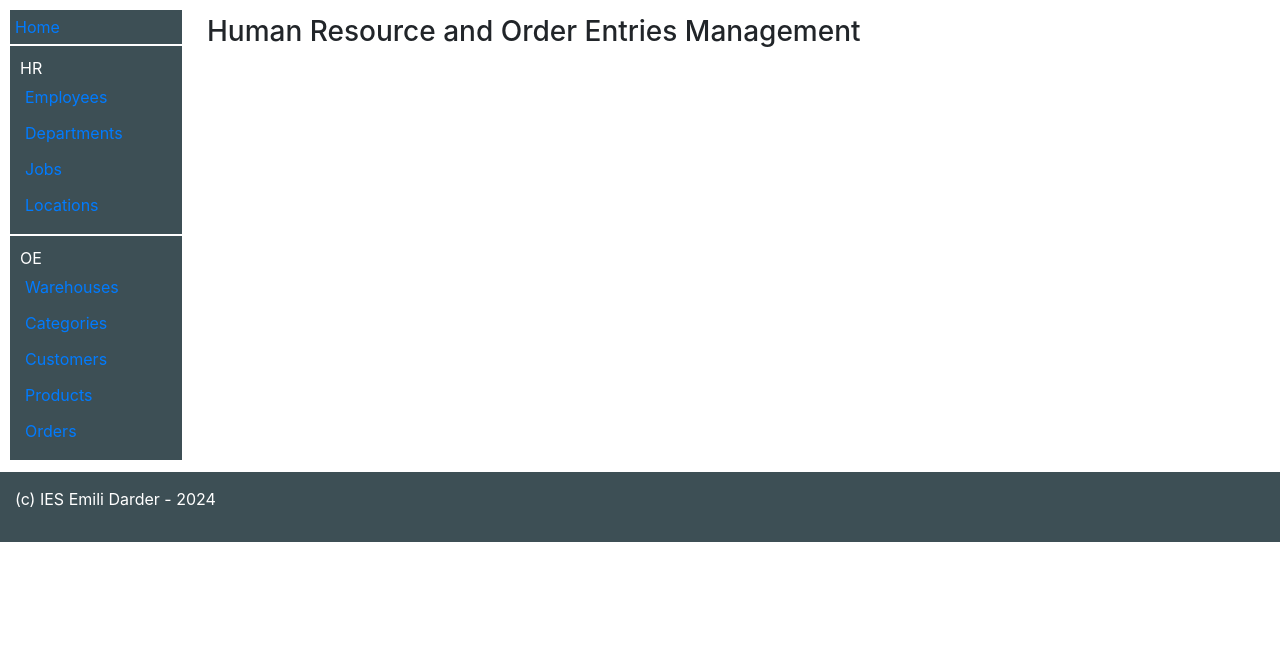
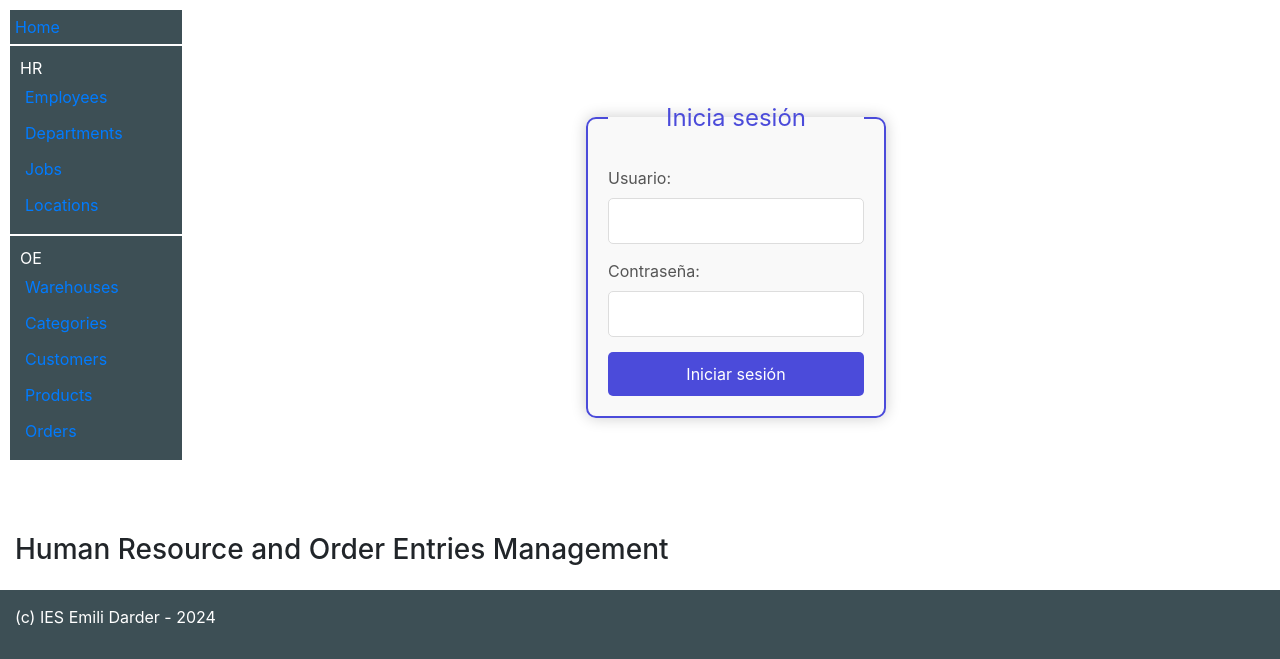
Before and after one commit to olmedix/proyecto-CRUD, a PHP site: page / in a window 1280 px wide. Shown: the part 86-745 px from the top of the page. Run offline with PHP 8.4, Linux system fonts and the light colour scheme.

Commit message:
funcionando el login/logout. falta arreglar el archivo logout

```diff
--- a/index.php
+++ b/index.php
@@ -4,6 +4,7 @@
 <head>
     <meta charset="UTF-8">
     <link rel="stylesheet" href="./src/css/estils.css">
+    <link rel="stylesheet" href="./src/css/login.css">
     <title>Human Resource</title>
     <link rel="stylesheet" href="https://stackpath.bootstrapcdn.com/bootstrap/4.5.2/css/bootstrap.min.css">
     <link rel="stylesheet" href="https://maxcdn.bootstrapcdn.com/font-awesome/4.7.0/css/font-awesome.min.css">
@@ -55,6 +56,24 @@
             </ul>
         </div>
 
+        <fieldset id="login__container">
+            <legend>Inicia sesión</legend>
+
+            <form action="login.php" method="POST">
+                <label for="username">Usuario:</label>
+                <input type="text" id="username" name="username" required>
+
+                <label for="password">Contraseña:</label>
+                <input type="password" id="password" name="password" required>
+
+                <button type="submit">Iniciar sesión</button>
+            </form>
+
+
+        </fieldset>
+
+
+
         <div id="section">
             <h3>Human Resource and Order Entries Management</h3>
         </div>
--- /dev/null
+++ b/logout.php
@@ -0,0 +1,6 @@
+<?php
+session_start();
+session_unset();
+session_destroy(); // Destruye la sesión
+header("Location: index.php");
+exit;
--- /dev/null
+++ b/src/css/login.css
@@ -0,0 +1,58 @@
+#login__container {
+    width: 300px;
+    margin: 100px auto;
+    padding: 20px;
+    border: 2px solid rgb(75, 75, 218);;
+    border-radius: 10px;
+    box-shadow: 0 0 15px rgba(0, 0, 0, 0.2);
+    background-color: #f9f9f9;
+}
+
+#login__container legend {
+    font-size: 1.5em;
+    color: rgb(75, 75, 218);
+    margin-bottom: 10px;
+    text-align: center;
+}
+
+#login__container label {
+    display: block;
+    margin-bottom: 8px;
+    color: #555;
+    font-size: 1em;
+}
+
+#login__container input[type="text"],
+#login__container input[type="password"] {
+    width: 100%;
+    padding: 10px;
+    margin-bottom: 15px;
+    border: 1px solid #ddd;
+    border-radius: 5px;
+    box-sizing: border-box;
+    font-size: 1em;
+    background-color: #fff;
+    transition: border-color 0.3s;
+}
+
+#login__container input[type="text"]:focus,
+#login__container input[type="password"]:focus {
+    border-color: rgb(75, 75, 218);
+    outline: none;
+}
+
+#login__container button {
+    width: 100%;
+    padding: 10px;
+    border: none;
+    border-radius: 5px;
+    background-color: rgb(75, 75, 218);
+    color: white;
+    font-size: 1em;
+    cursor: pointer;
+    transition: background-color 0.3s;
+}
+
+#login__container button:hover {
+    background-color: rgb(50, 50, 216);
+}
```
Also changed, not shown: login.php (added, +24 -0 lines), src/models/EmployeeDestroy.php (+10 -0 lines), src/models/EmployeeList.php (+13 -0 lines), src/models/EmployeeRead.php (+9 -0 lines), src/models/EmployeeUpdate.php (+12 -0 lines).
